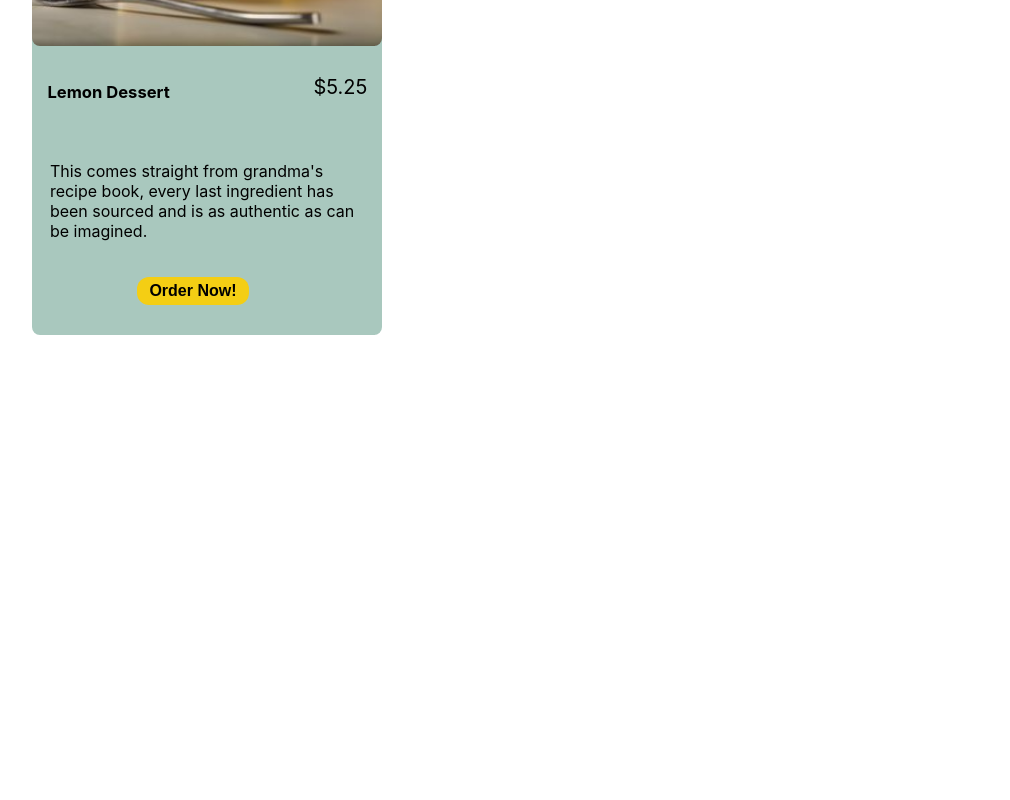
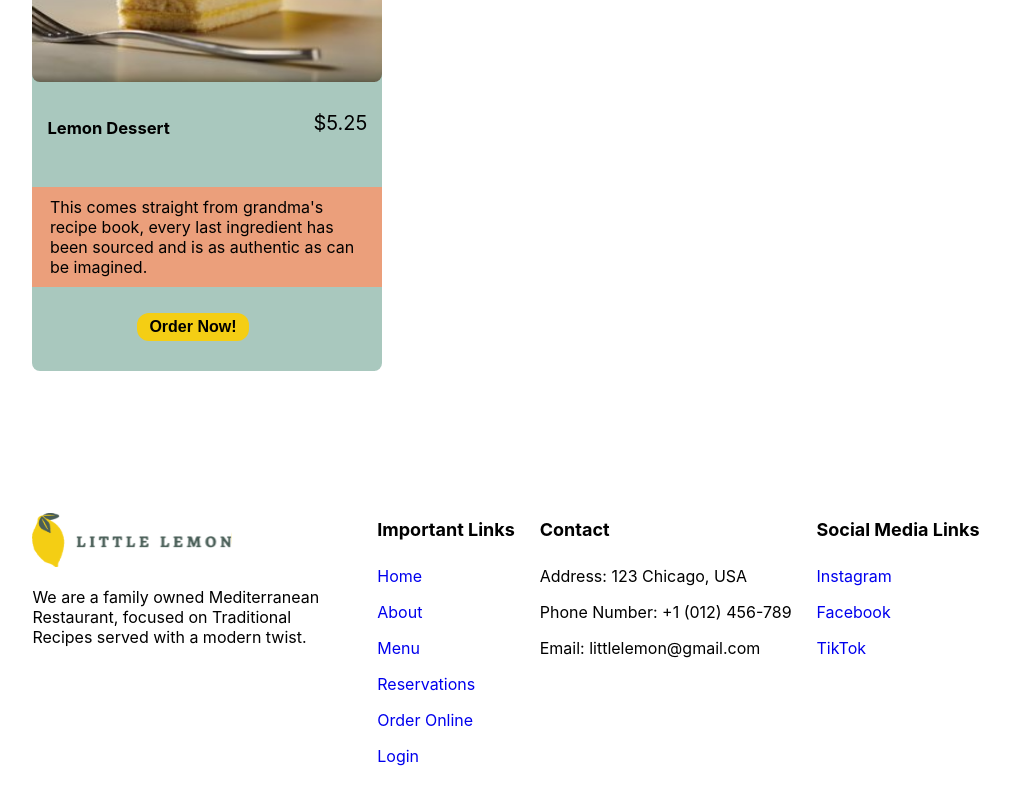
Before and after one commit to nbm016/little-lemon, a React (Create React App) app: page /confirmed in a window 1280 px wide. Shown: the part 1221-2021 px from the top of the page, without its empty margins (134-1144 px from the left). Before the commit the page ends 1676 px from the top, so only its background shows below. Built offline with nearby package versions, Linux system fonts and the light colour scheme.

Commit message:
Footer Added, CSS for Footer and Form

```diff
--- a/src/App.css
+++ b/src/App.css
@@ -161,10 +161,39 @@ button {
 
 /* Booking Form Elements CSS */
 
+form, .confirm {
+  padding: 10px 13%;
+}
+
+.formField {
+  padding: 50px 20px;
+}
+
 label, input {
   display: inline-block;
   margin-right: 20px;
   margin-bottom: 20px;
+}
+
+#book-date, #book-time, #book-guests, #book-occasion {
+  background: #bdbdbd43;
+  padding: 8px 24px;
+  border: none;
+  outline: none;
+  border-radius: 2px;
+}
+
+.btnReceive input {
+  padding: 12px 16px;
+  margin-top: 20px;
+  background: #495e57;
+  color: #fff;
+  border: none;
+  border-radius: 4px;
+}
+
+.confirm span {
+  color: #f66d8f;
 }
 
 /* Menu Elements CSS */
@@ -205,6 +234,7 @@ label, input {
 .menu-items #description {
   /*margin-top: 5px;*/
   padding: 10px 5%;
+  background: #eb9f7b;
 }
 
 .menu-container img {
@@ -239,6 +269,44 @@ label, input {
   background-color:#EE9972;
 }
 
+footer section {
+  padding: 10px 13%;
+  display: flex;
+  justify-content: space-between;
+  align-items: start;
+}
+
+.company-info img {
+  margin-top: 12px;
+  cursor: pointer;
+  width: 200px;
+}
+
+.company-info p {
+  width: 320px;
+}
+
+footer h3 {
+  font-size: 18px;
+}
+
+footer ul {
+  padding: 0;
+}
+
+footer ul li {
+  padding: 8px 0;
+}
+
+footer ul li:hover {
+  text-decoration: underline solid #f66d8f;
+  color: #EE9972;
+}
+
+footer ul li a:hover {
+  color: #EE9972;
+}
+
 @media screen and (max-width: 768px){
   .menu-icon {
     display: block;
@@ -268,5 +336,40 @@ label, input {
     background: #333333;
   }
 
+  .banner-img {
+    display: none;
+  }
+
+  form, .confirm {
+    padding: 10px 8%;
+  }
+
+  .header section, .menu-container {
+    padding: 10px 8%;
+  }
+
+  .menu-container {
+    margin: 20px 0;
+  }
+
+  .menu-header {
+    justify-content: flex-start;
+  }
+
+  .menu-items {
+    width: 100%;
+  }
+
+  footer section {
+    padding: 10px 8%;
+  }
+
+  .company-info p {
+    width:100%;
+  }
 
 }
+
+.hidden {
+  display: none;
+}
--- a/src/App.js
+++ b/src/App.js
@@ -5,6 +5,7 @@ import Nav from './components/Nav'
 //import BookingForm from './components/BookingForm';
 import Main from './components/Main';
 import Menu from './components/Menu';
+import Footer from './components/Footer'
 
 function App() {
   return (
@@ -37,6 +38,7 @@ function App() {
       <Nav/>
       <Main/>
       <Menu/>
+      <Footer/>
     </div>
   );
 }
--- a/src/components/BookingForm.js
+++ b/src/components/BookingForm.js
@@ -44,7 +44,7 @@ function BookingForm(props) {
 
                         <div>
                             <label htmlFor='book-guests'>Number of Guests: </label>
-                            <input id='book-guests' min='1' value={guests} onChange={(e) => setGuests(e.target.value)}/>
+                            <input id='book-guests' placeholder="Enter Number" min='1' value={guests} onChange={(e) => setGuests(e.target.value)}/>
                         </div>
 
                         <div>
--- a/src/components/Footer.js
+++ b/src/components/Footer.js
@@ -1,6 +1,45 @@
+import lemonLogo from "../images/Lemon-logo.svg"
+
 function Footer(){
     return (
-        <footer> </footer>
+        <footer>
+            <section>
+                <div className="company-info">
+                    <img src={lemonLogo} alt="logo"/>
+                    <p> We are a family owned Mediterranean Restaurant, focused on Traditional Recipes served with a modern twist.</p>
+                </div>
+
+                <div>
+                    <h3> Important Links </h3>
+                    <ul>
+                        <li><a href='/'>Home</a></li>
+                        <li><a href='/#about-link'>About</a></li>
+                        <li><a href='/#menu-link'>Menu</a></li>
+                        <li><a href='/booking'>Reservations</a></li>
+                        <li><a href='/#menu-link'>Order Online</a></li>
+                        <li><a href='/'>Login</a></li>
+                    </ul>
+                </div>
+
+                <div>
+                    <h3>Contact</h3>
+                    <ul>
+                        <li>Address: 123 Chicago, USA</li>
+                        <li>Phone Number: +1 (012) 456-789</li>
+                        <li> Email: littlelemon@gmail.com </li>
+                    </ul>
+                </div>
+
+                <div>
+                    <h3>Social Media Links</h3>
+                    <ul>
+                        <li><a href='/'> Instagram </a></li>
+                        <li><a href='/'> Facebook </a></li>
+                        <li><a href='/'> TikTok </a></li>
+                    </ul>
+                </div>
+            </section>
+        </footer>
     )
 }
 
--- a/src/components/Header.js
+++ b/src/components/Header.js
@@ -6,7 +6,7 @@ function Header(){
         <header className="header">
             <section>
                 <div className="banner">
-                    <h2> Little Lemon </h2>
+                    <h2 id="about-link"> Little Lemon </h2>
                     <h3> Chicago </h3>
                     <p> We are a family owned Mediterranean Restaurant, focused on Tradition Recipes
                     served with a Modern Twist. </p>
--- a/src/components/Menu.js
+++ b/src/components/Menu.js
@@ -33,7 +33,7 @@ function Menu() {
     return (
         <div className = 'menu-container'>
             <div className = 'menu-header'>
-                <h2> This week's specials!</h2>
+                <h2 id="menu-link"> This week's specials!</h2>
                 <button>Order Menu</button>
             </div>
 
--- a/src/components/Nav.js
+++ b/src/components/Nav.js
@@ -22,10 +22,10 @@ function Nav(){
 
             <ul className={`nav-links ${menuOpen ? "visible" : ""}`}>
                 <li><a href="/">Home</a></li>
-                <li><a href="/">About</a></li>
-                <li><a href="/">Menu</a></li>
+                <li><a href="/#about-link">About</a></li>
+                <li><a href="/#menu-link">Menu</a></li>
                 <li><a href="/booking">Reservations</a></li>
-                <li><a href="/">Order Online</a></li>
+                <li><a href="/#menu-link">Order Online</a></li>
                 <li><a href="/">Login</a></li>
             </ul>
         </nav>
```
